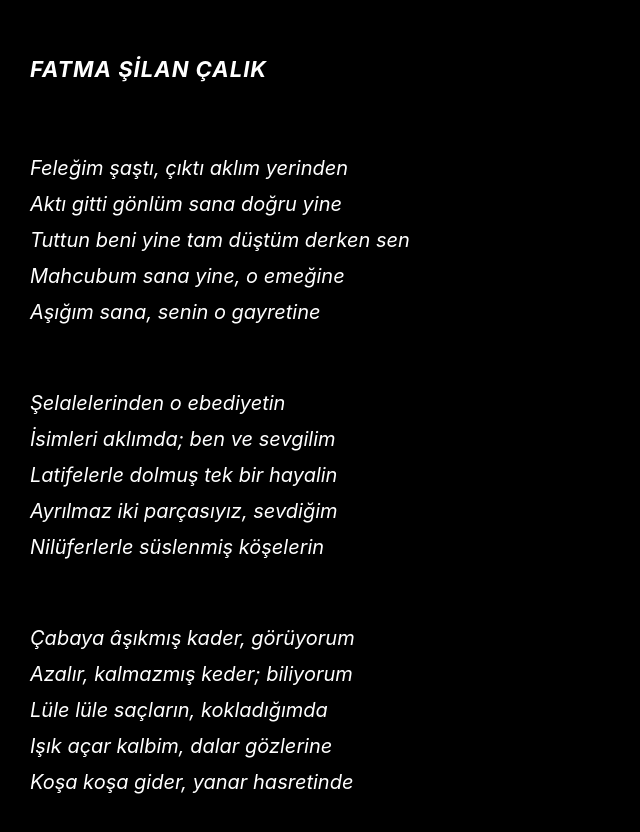
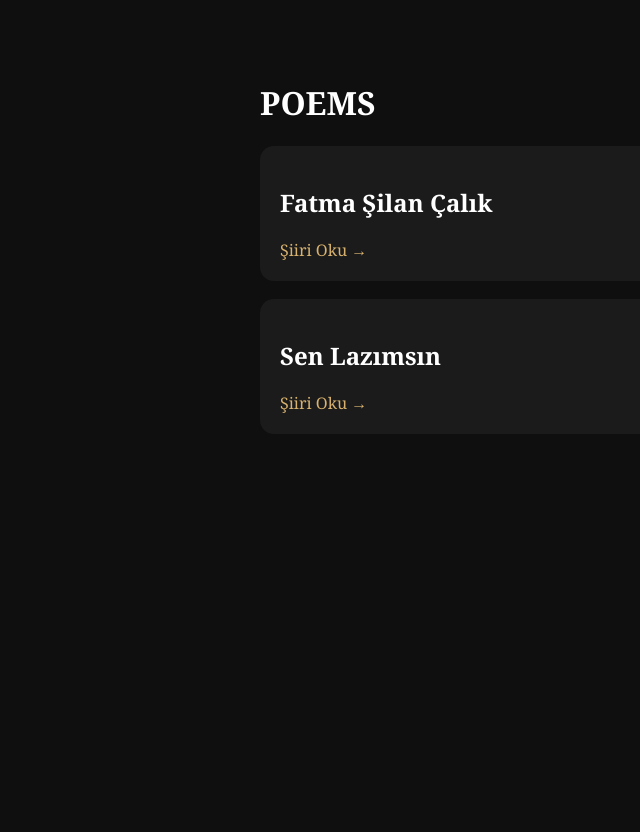
Before and after one commit to afemka/POEMS, a plain HTML site: page index.html in a window 1280 px wide. Shown: the whole page, without its empty margins (0-640 px from the left). After the commit the page ends 800 px from the top, so only its background shows below. Drawn offline with Linux system fonts and the light colour scheme.

Commit message:
Add files via upload

```diff
--- a/index.html
+++ b/index.html
@@ -1,76 +1 @@
-<!DOCTYPE html>
-<html lang="tr">
-<head>
-<meta charset="UTF-8">
-<meta name="viewport" content="width=device-width, initial-scale=1.0">
-
-<title>Fatma Şilan Çalık</title>
-
-<style>
-body{
-    background:#000;
-    color:#fff;
-    font-family: -apple-system, BlinkMacSystemFont, "SF Pro Display", sans-serif;
-    margin:0;
-    padding:50px 30px;
-    line-height:1.8;
-}
-
-.author{
-    font-size:22px;
-    font-weight:700;
-    font-style:italic;
-    letter-spacing:1px;
-    margin-bottom:60px;
-}
-
-.poem{
-    font-size:20px;
-    font-style:italic;
-    font-weight:400;
-}
-
-.stanza{
-    margin-bottom:55px;
-}
-
-.poem p{
-    margin:0;
-}
-</style>
-</head>
-
-<body>
-
-<div class="author">FATMA ŞİLAN ÇALIK</div>
-
-<div class="poem">
-
-<div class="stanza">
-<p>Feleğim şaştı, çıktı aklım yerinden</p>
-<p>Aktı gitti gönlüm sana doğru yine</p>
-<p>Tuttun beni yine tam düştüm derken sen</p>
-<p>Mahcubum sana yine, o emeğine</p>
-<p>Aşığım sana, senin o gayretine</p>
-</div>
-
-<div class="stanza">
-<p>Şelalelerinden o ebediyetin</p>
-<p>İsimleri aklımda; ben ve sevgilim</p>
-<p>Latifelerle dolmuş tek bir hayalin</p>
-<p>Ayrılmaz iki parçasıyız, sevdiğim</p>
-<p>Nilüferlerle süslenmiş köşelerin</p>
-</div>
-
-<div class="stanza">
-<p>Çabaya âşıkmış kader, görüyorum</p>
-<p>Azalır, kalmazmış keder; biliyorum</p>
-<p>Lüle lüle saçların, kokladığımda</p>
-<p>Işık açar kalbim, dalar gözlerine</p>
-<p>Koşa koşa gider, yanar hasretinde</p>
-</div>
-
-</div>
-
-</body>
-</html>
+<!DOCTYPE html><html lang="tr"><head><meta charset="UTF-8"><meta name="viewport" content="width=device-width,initial-scale=1"><title>POEMS</title><link rel="stylesheet" href="style.css"></head><body><div class="container"><h1>POEMS</h1><div class="card"><h2>Fatma Şilan Çalık</h2><a href="fatma-silan-calik.html">Şiiri Oku →</a></div><div class="card"><h2>Sen Lazımsın</h2><a href="sen-lazimsin.html">Şiiri Oku →</a></div></div></body></html>
--- /dev/null
+++ b/style.css
@@ -0,0 +1,5 @@
+body{background:#0f0f10;color:#fff;font-family:Georgia,serif;margin:0}
+.container{max-width:760px;margin:auto;padding:60px 24px}
+a{color:#d8b26e;text-decoration:none}
+.card{background:#1b1b1b;padding:20px;border-radius:14px;margin:18px 0}
+.poem{white-space:pre-line;line-height:2;font-size:1.2rem}
```
Also changed, not shown: fatma-silan-calik.html (added, +3 -0 lines), sen-lazimsin.html (added, +21 -0 lines).
